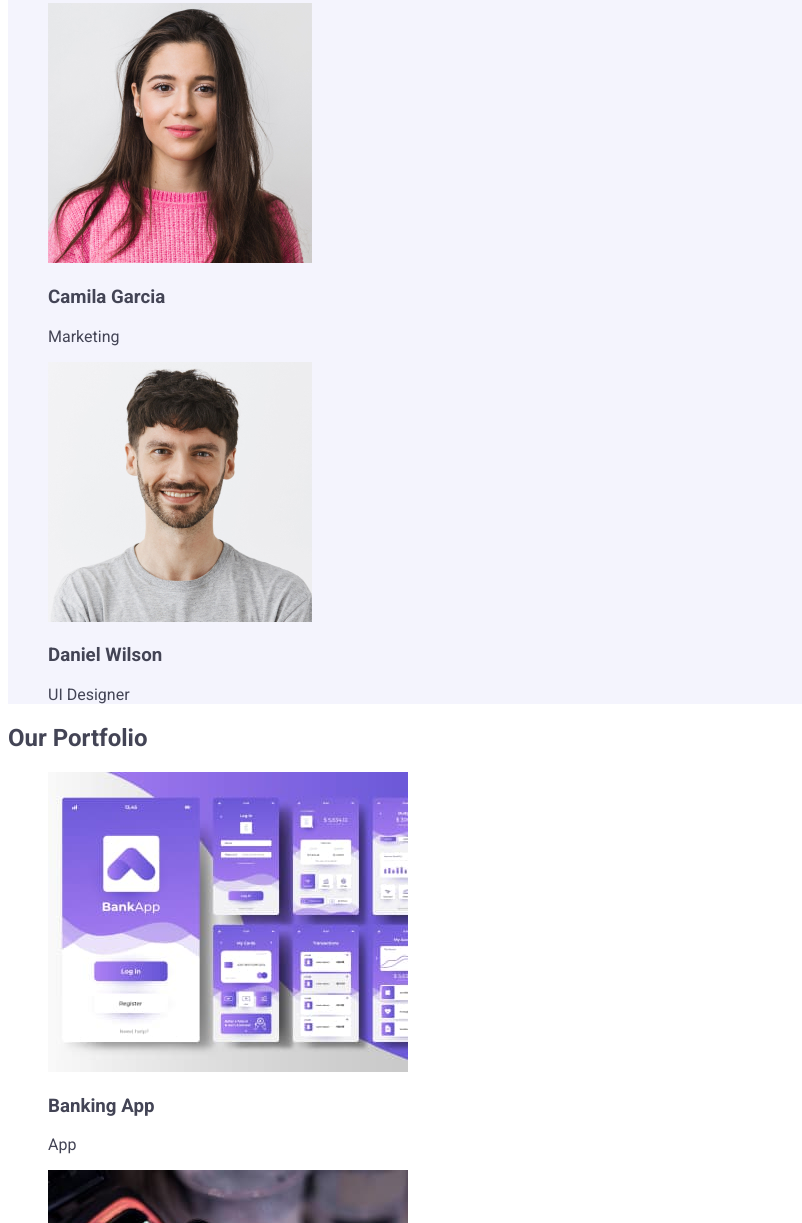
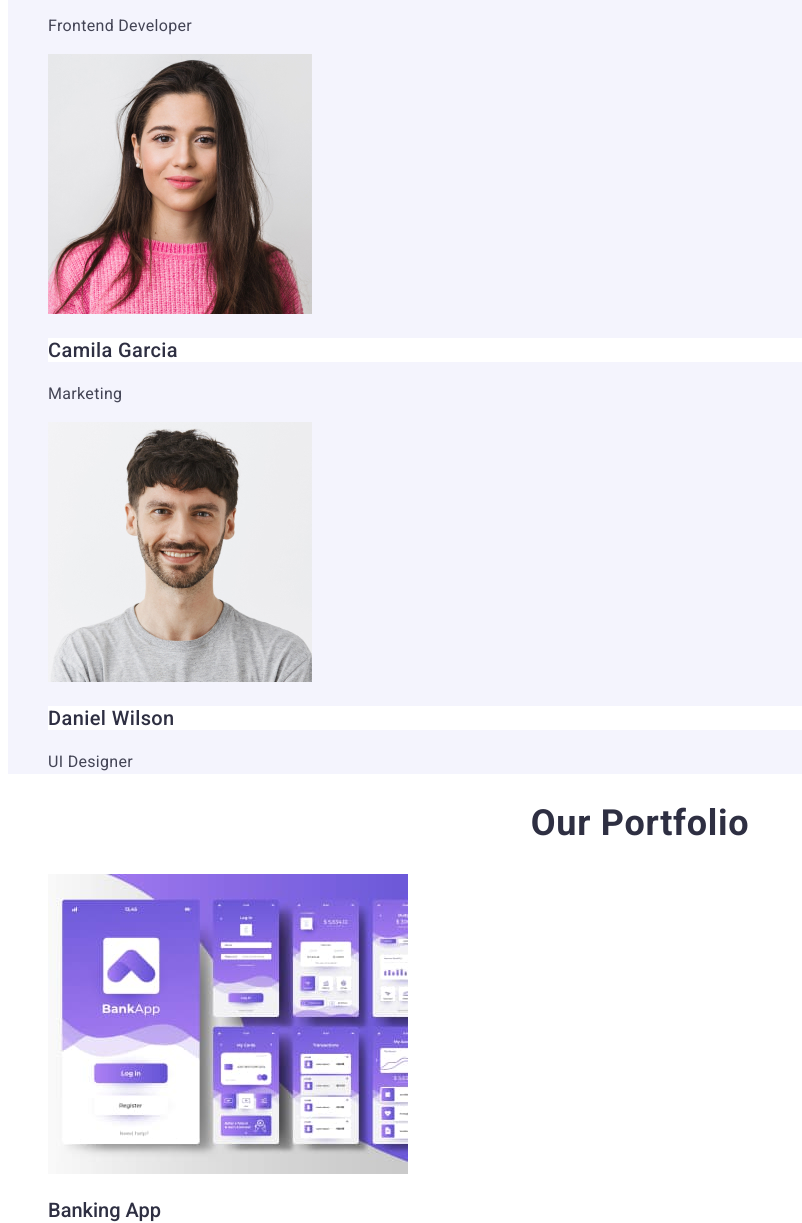
Before and after one commit to viacheslavpetruk/goit-markup-hw-02, a plain HTML site: page index.html in a window 1280 px wide. Shown: the part 1577-2800 px from the top of the page, without its empty margins (0-802 px from the left). Drawn offline with Linux system fonts and the light colour scheme.

Commit message:
add index file

```diff
--- a/css/style.css
+++ b/css/style.css
@@ -110,17 +110,30 @@ ul {
 }
 /* ------------------------------- */
 /* -----------team---------------- */
- .team {
+ .team-section {
     background-color: #F4F4FD;
  }
  .team-title {
-    background-color: #F4F4FD;
+    color: #2e2f42;
+    font-size: 36px;
+    line-height: 1.11;
+    text-align: center;
+    letter-spacing: 0.02em;
     text-transform: capitalize;
  }
  .team-subtitle {
+    color: #2e2f42;
+    background-color: #FFF;
+    font-weight: 500;
+    font-size: 20px;
+    line-height: 1.2;
+    letter-spacing: 0.02em;
     text-transform: capitalize;
+
  }
  .team-text {
+    line-height: 1.5;
+    letter-spacing: 0.02em;
     text-transform: capitalize;
  }
 
@@ -131,13 +144,24 @@ ul {
     background-color: #FFF;
  }
  .portfolio-title {
+    color: #2e2f42;
+    font-size: 36px;
+    line-height: 1.11;
+    text-align: center;
+    letter-spacing: 0.02em;
     text-transform: capitalize;
  }
  .portfolio-subtitile {
+    color: #2e2f42;
+    font-weight: 500;
+    font-size: 20px;
+    line-height: 1.2;
+    letter-spacing: 0.02em
     text-transform: capitalize;
  }
  .portfolio-text {
-
+    line-height: 1.5;
+    letter-spacing: 0.02em;
  }
 /* ------------------------------- */
 /* --------------footer-------------- */
@@ -158,9 +182,9 @@ ul {
 }
 
 .footer-text {
-    color: #E7E9FC;
+    color: #F4F4FD;
     font-size: 16px;
-    line-height: 1.31;
+    line-height: 1.5;
     letter-spacing: 0.02em;
     text-align: left;
 }
--- a/index.html
+++ b/index.html
@@ -89,7 +89,7 @@
         </ul>
       </section>
       <!-- Our Team -->
-      <section class="team">
+      <section class="team-section">
         <h2 class="team-title">Our team</h2>
         <ul>
           <li>
```
